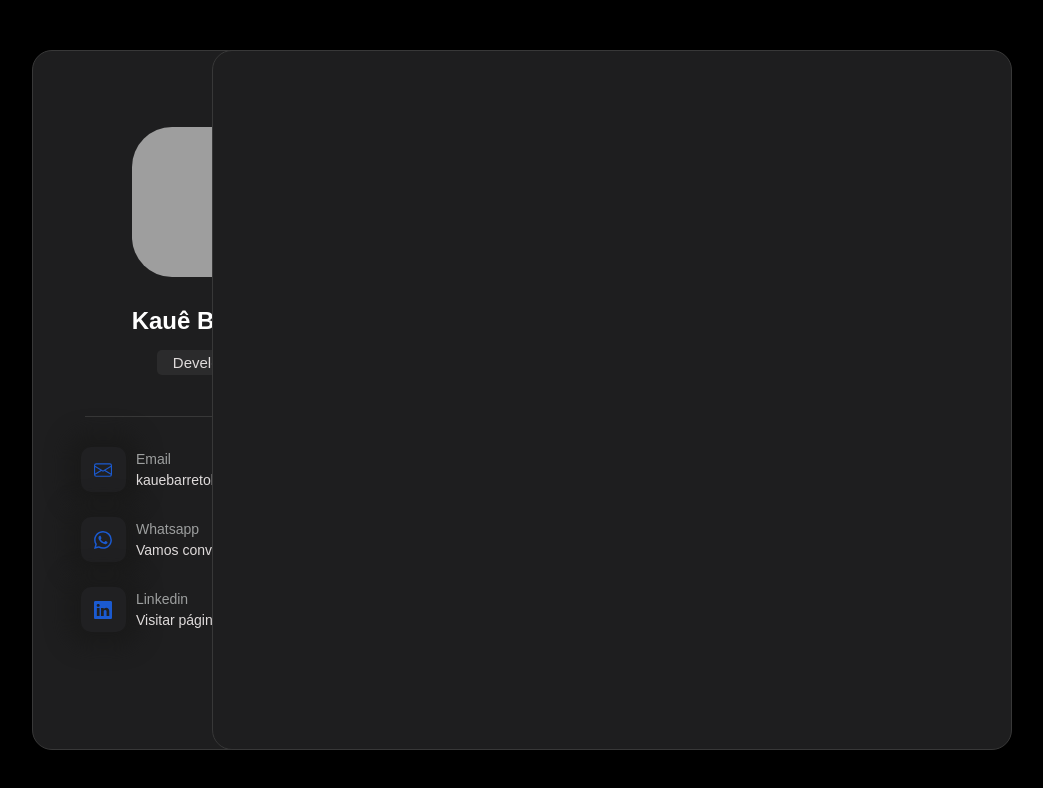
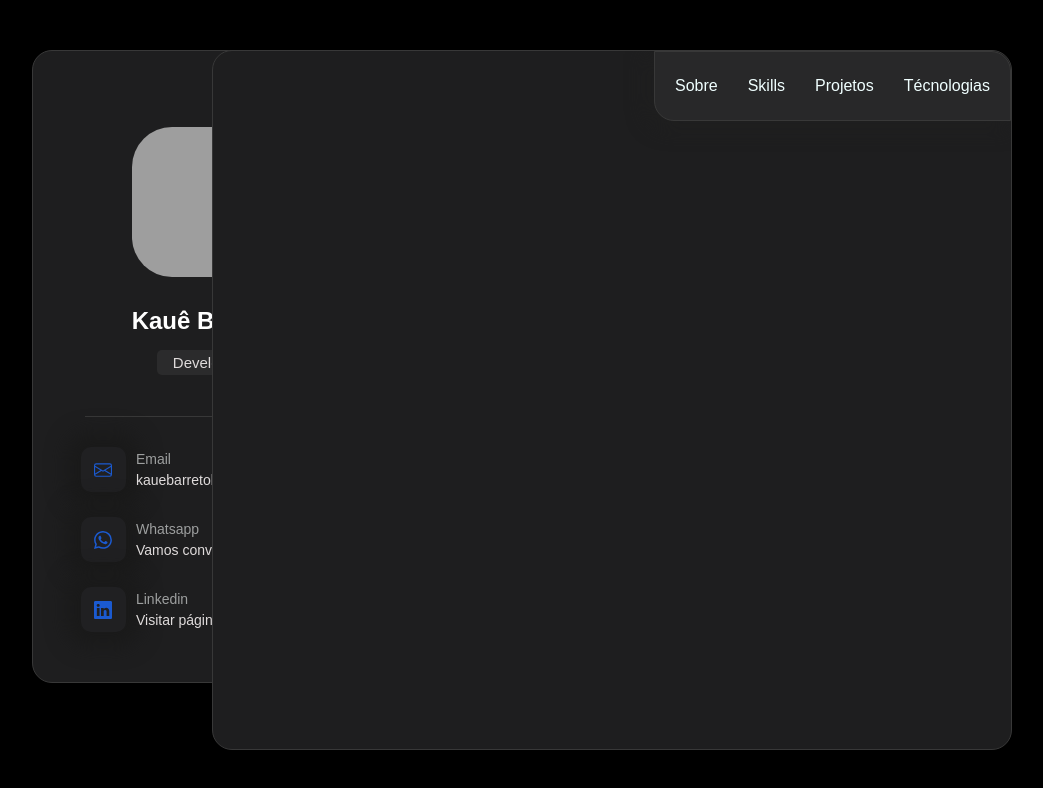
Before and after one commit to KaueDeveloper/Portifolio, a website: page public/index.html in a window 1280 px wide. Shown: the whole page, without its empty margins (118-1161 px from the left). Drawn offline with Linux system fonts and the light colour scheme; grey boxes are pictures that could not be loaded.

Commit message:
Guias de navegação adcionadas
Finalizado as guias de navegação.

```diff
--- a/public/index.html
+++ b/public/index.html
@@ -64,7 +64,15 @@
     </div>
 
     <div class="guias-container">
-
+        <header class="cabecalho">
+            <h1 id="indicador"></h1>
+            <div class="guias">
+                <a id="guia-sobre">Sobre</a>
+                <a id="guia-skills">Skills</a>
+                <a id="guia-projetos">Projetos</a>
+                <a id="guia-tecnologias">Técnologias</a>
+            </div>
+        </header>
     </div>
 </body>
 </html>
--- a/public/style.css
+++ b/public/style.css
@@ -18,7 +18,6 @@ body{
 .perfil-container{
     background-color: rgb(30, 30, 31);
     width: 350px;
-    height: 700px;
     top: 50px;
     border-radius: 20px;
     position: fixed;
@@ -28,6 +27,8 @@ body{
     align-items: center;
     border: 1px solid rgb(56, 56, 56);
     box-shadow: 0 0 10px 50px rgb(0, 0, 0);
+    padding-bottom: 50px;
+    overflow: hidden;
 }
 
 .guias-container{
@@ -39,6 +40,7 @@ body{
     right: 150px;
     border-radius: 20px;
     border: 1px solid rgb(56, 56, 56);
+    overflow: hidden;
 }
 
 /*Informações de perfil*/
@@ -210,3 +212,29 @@ body{
     text-decoration: none;
     color: #dfdbdb;
 }
+
+/*---ABA DE GUIAS----*/
+
+/*----CABEÇALHO------*/
+
+.cabecalho{
+    display: flex;
+    flex-direction: row;
+    justify-content: space-between;
+    align-items: center;
+}
+
+.guias{
+    background-color: rgb(40, 40, 41);
+    gap: 30px;
+    height: 70px;
+    display: flex;
+    justify-content:center;
+    align-items: center;
+    border-top-right-radius: 20px;
+    border-bottom-left-radius: 20px;
+    border: 1px solid rgb(56, 56, 56);
+    padding: 20px;
+    color: azure;
+    box-shadow: -5px 5px 20px 2px rgb(31, 31, 31);
+}
```
